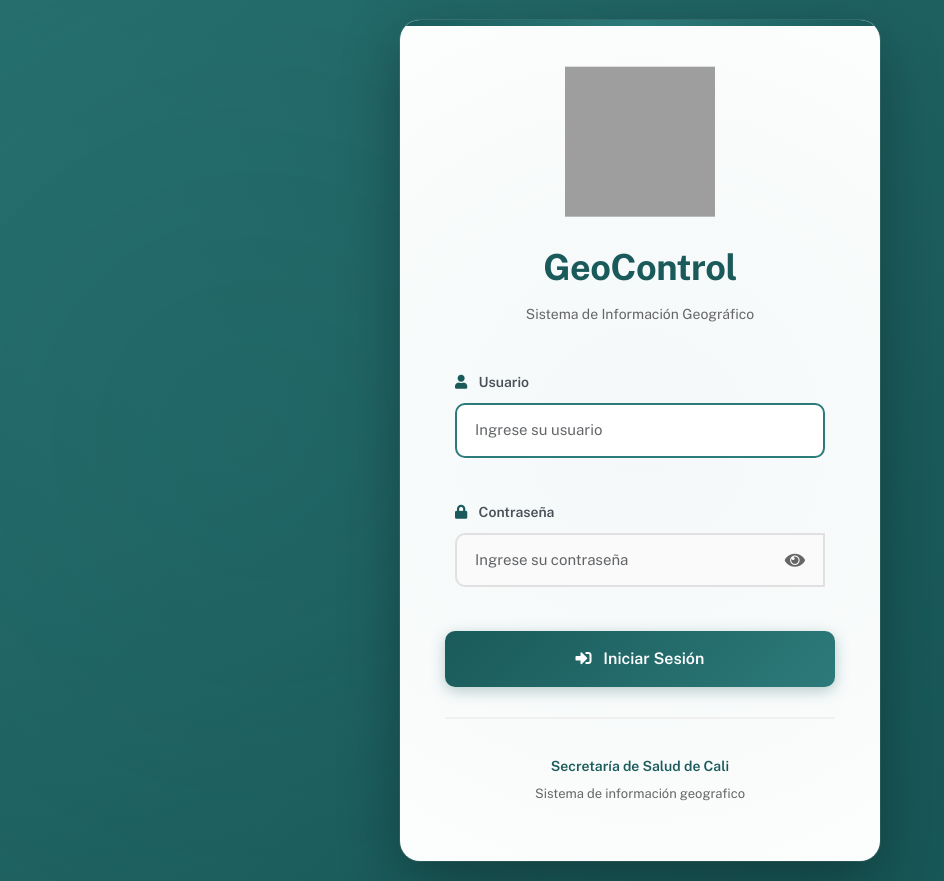
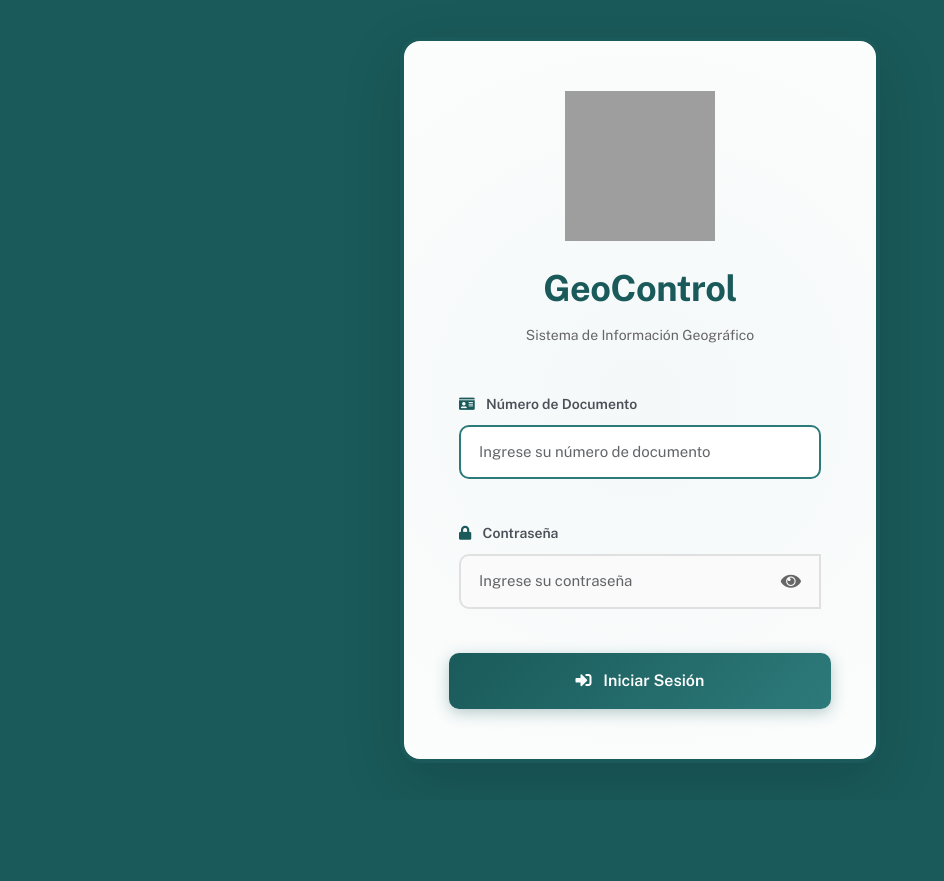
Before and after one commit to Angel-vrc/proyecto-formativo, a PHP site: page /login.php in a window 1280 px wide. Shown: the whole page, without its empty margins (0-944 px from the left). After the commit the page ends 759 px from the top, so only its background shows below. Run offline with PHP 8.4, Linux system fonts and the light colour scheme; grey boxes are pictures that could not be loaded.

Commit message:
Correcion del Login

```diff
--- a/controller/Login/LoginController.php
+++ b/controller/Login/LoginController.php
@@ -23,7 +23,7 @@
                     $password = pg_escape_string($this->getConnect(), $password);
 
                     $condition = "usuario = '$usuario' AND contrasena = '$password'";
-                    $result = $this->findOne("usuarios", "id, usuario, contrasena", $condition);
+                    $result = $this->findOne("usuarios", "id, usuario, contrasena, nombre", $condition);
 
                     if($result != "No se encontro ningun registro"){
 
@@ -32,11 +32,12 @@
                         $_SESSION['auth'] = "ok";
                         $_SESSION['usuario'] = $userData['usuario'];
                         $_SESSION['usuario_id'] = $userData['id'];
+                        $_SESSION['nombre'] = isset($userData['nombre']) ? $userData['nombre'] : $userData['usuario'];
 
                         header("Location: index.php");
                         exit();
                     } else {
-                        $_SESSION['error_login'] = "Usuario o contraseña incorrectos";
+                        $_SESSION['error_login'] = "Número de documento o contraseña incorrectos";
                         header("Location: login.php");
                         exit();
                     }
--- a/view/partials/navbar.php
+++ b/view/partials/navbar.php
@@ -85,7 +85,7 @@
                         </div>
                         <span class="profile-username">
                             <span class="op-7">Hola,</span> <span class="fw-bold"><?php
-                            echo $_SESSION['usuario']; ?></span>
+                            echo isset($_SESSION['nombre']) ? htmlspecialchars($_SESSION['nombre']) : htmlspecialchars($_SESSION['usuario']); ?></span>
                         </span>
                     </a>
                     <ul class="dropdown-menu dropdown-user animated fadeIn">
@@ -95,7 +95,7 @@
                                     <div class="avatar-lg"><img src="assets/img/profile.jpg" alt="image profile" class="avatar-img rounded"></div>
                                     <div class="u-text">
                                         <h4><?php
-                                        echo $_SESSION['usuario']; ?></h4>
+                                        echo isset($_SESSION['nombre']) ? htmlspecialchars($_SESSION['nombre']) : htmlspecialchars($_SESSION['usuario']); ?></h4>
                                         <p class="text-muted">hello@example.com</p><a href="profile.html" class="btn btn-xs btn-secondary btn-sm">Ver Perfil</a>
                                     </div>
                                 </div>
--- a/web/assets/css/login.css
+++ b/web/assets/css/login.css
@@ -5,9 +5,7 @@
 }
 
 body {
-    background: linear-gradient(135deg, #0d4a4a 0%, #1a5a5a 25%, #2d7a7a 50%, #1a5a5a 75%, #0d4a4a 100%);
-    background-size: 400% 400%;
-    animation: gradientShift 15s ease infinite;
+    background: #1a5a5a;
     font-family: 'Public Sans', sans-serif;
     min-height: 100vh;
     display: flex;
@@ -18,57 +16,17 @@ body {
     overflow-x: hidden;
 }
 
-@keyframes gradientShift {
-    0% { background-position: 0% 50%; }
-    50% { background-position: 100% 50%; }
-    100% { background-position: 0% 50%; }
-}
-
-body::before {
-    content: '';
-    position: absolute;
-    top: 0;
-    left: 0;
-    right: 0;
-    bottom: 0;
-    background:
-        radial-gradient(circle at 20% 50%, rgba(45, 122, 122, 0.1) 0%, transparent 50%),
-        radial-gradient(circle at 80% 80%, rgba(26, 90, 90, 0.1) 0%, transparent 50%);
-    pointer-events: none;
-}
-
 .login-container {
     background: #ffffff;
     border-radius: 20px;
-    box-shadow: 0 20px 60px rgba(0, 0, 0, 0.3), 0 0 0 1px rgba(255, 255, 255, 0.1);
+    border: 4px solid #1a5a5a;
+    box-shadow: 0 20px 60px rgba(0, 0, 0, 0.15), 0 0 0 1px rgba(26, 90, 90, 0.1);
     padding: 50px 45px;
     width: 100%;
     max-width: 480px;
     position: relative;
     overflow: hidden;
     z-index: 1;
-    animation: fadeInUp 0.6s ease-out;
-}
-
-@keyframes fadeInUp {
-    from {
-        opacity: 0;
-        transform: translateY(30px);
-    }
-    to {
-        opacity: 1;
-        transform: translateY(0);
-    }
-}
-
-.login-container::before {
-    content: '';
-    position: absolute;
-    top: 0;
-    left: 0;
-    right: 0;
-    height: 6px;
-    background: linear-gradient(90deg, #1a5a5a 0%, #2d7a7a 50%, #1a5a5a 100%);
 }
 
 .login-container::after {
@@ -93,12 +51,6 @@ body::before {
     width: 150px;
     height: 150px;
     margin-bottom: 20px;
-    animation: float 3s ease-in-out infinite;
-}
-
-@keyframes float {
-    0%, 100% { transform: translateY(0px); }
-    50% { transform: translateY(-10px); }
 }
 
 .logo-container h1 {
@@ -212,28 +164,6 @@ body::before {
     margin-right: 8px;
 }
 
-.institution-info {
-    text-align: center;
-    margin-top: 30px;
-    padding-top: 30px;
-    border-top: 2px solid #f0f0f0;
-    position: relative;
-    z-index: 2;
-}
-
-.institution-info p {
-    color: #666;
-    font-size: 13px;
-    margin: 6px 0;
-    line-height: 1.6;
-}
-
-.institution-info strong {
-    color: #1a5a5a;
-    font-weight: 600;
-    font-size: 14px;
-}
-
 .btn-login.loading {
     pointer-events: none;
     opacity: 0.7;
@@ -251,11 +181,6 @@ body::before {
     border: 2px solid #ffffff;
     border-top-color: transparent;
     border-radius: 50%;
-    animation: spin 0.8s linear infinite;
-}
-
-@keyframes spin {
-    to { transform: rotate(360deg); }
 }
 
 @media (max-width: 576px) {
--- /dev/null
+++ b/web/js/validaciones_login.js
@@ -0,0 +1,57 @@
+// Función para mostrar/ocultar contraseña
+function togglePassword() {
+    const passwordInput = document.getElementById('password');
+    const toggleIcon = document.getElementById('toggleIcon');
+
+    if (passwordInput.type === 'password') {
+        passwordInput.type = 'text';
+        toggleIcon.classList.remove('fa-eye');
+        toggleIcon.classList.add('fa-eye-slash');
+    } else {
+        passwordInput.type = 'password';
+        toggleIcon.classList.remove('fa-eye-slash');
+        toggleIcon.classList.add('fa-eye');
+    }
+}
+
+
+document.addEventListener('DOMContentLoaded', function() {
+    const usuarioInput = document.getElementById('usuario');
+    const passwordInput = document.getElementById('password');
+    const loginForm = document.getElementById('loginForm');
+    const passwordToggle = document.querySelector('.password-toggle');
+    const submitBtn = document.getElementById('submitBtn');
+
+    // Validar que solo se ingresen números en el campo de documento
+    if (usuarioInput) {
+        usuarioInput.addEventListener('input', function(e) {
+            this.value = this.value.replace(/[^0-9]/g, '');
+        });
+    }
+
+    if (loginForm) {
+        loginForm.addEventListener('submit', function(e) {
+            const usuario = usuarioInput ? usuarioInput.value.trim() : '';
+            const password = passwordInput ? passwordInput.value : '';
+
+            if (!usuario || !password) {
+                e.preventDefault();
+                alert('Por favor complete todos los campos');
+                return false;
+            }
+
+            // Validar que el número de documento sea  un numero
+            if (!/^\d+$/.test(usuario)) {
+                e.preventDefault();
+                alert('El número de documento solo debe contener números');
+                return false;
+            }
+
+            // Mostrar estado de carga
+            if (submitBtn) {
+                submitBtn.classList.add('loading');
+                submitBtn.innerHTML = '';
+            }
+        });
+    }
+});
--- a/web/login.php
+++ b/web/login.php
@@ -39,9 +39,9 @@ if(isset($_SESSION['error_login'])){
         <form method="POST" action="login.php" id="loginForm">
             <div class="form-group">
                 <label for="usuario">
-                    <i class="fas fa-user"></i> Usuario
+                    <i class="fas fa-id-card"></i> Número de Documento
                 </label>
-                <input  type="text"  class="form-control"  id="usuario"  name="usuario"  placeholder="Ingrese su usuario" required  autocomplete="username" autofocus>
+                <input  type="text"  class="form-control"  id="usuario"  name="usuario"  placeholder="Ingrese su número de documento" required  autocomplete="username" autofocus pattern="[0-9]*" inputmode="numeric">
             </div>
 
             <div class="form-group">
@@ -74,11 +74,6 @@ if(isset($_SESSION['error_login'])){
                 <i class="fas fa-sign-in-alt"></i> Iniciar Sesión
             </button>
         </form>
-
-        <div class="institution-info">
-            <p><strong>Secretaría de Salud de Cali</strong></p>
-            <p>Sistema de información geografico</p>
-        </div>
     </div>
 
     <script src="assets/js/core/jquery-3.7.1.min.js"></script>
@@ -95,55 +90,7 @@ if(isset($_SESSION['error_login'])){
         });
     </script>
 
-    <script>
-        function togglePassword() {
-            const passwordInput = document.getElementById('password');
-            const toggleIcon = document.getElementById('toggleIcon');
-
-            if (passwordInput.type === 'password') {
-                passwordInput.type = 'text';
-                toggleIcon.classList.remove('fa-eye');
-                toggleIcon.classList.add('fa-eye-slash');
-            } else {
-                passwordInput.type = 'password';
-                toggleIcon.classList.remove('fa-eye-slash');
-                toggleIcon.classList.add('fa-eye');
-            }
-        }
-
-        document.querySelector('.password-toggle').addEventListener('keypress', function(e) {
-            if (e.key === 'Enter' || e.key === ' ') {
-                e.preventDefault();
-                togglePassword();
-            }
-        });
-
-        document.getElementById('loginForm').addEventListener('submit', function(e) {
-            const usuario = document.getElementById('usuario').value.trim();
-            const password = document.getElementById('password').value;
-            const submitBtn = document.getElementById('submitBtn');
-
-            if (!usuario || !password) {
-                e.preventDefault();
-                alert('Por favor complete todos los campos');
-                return false;
-            }
-
-            submitBtn.classList.add('loading');
-            submitBtn.innerHTML = '';
-        });
-
-        document.getElementById('usuario').addEventListener('keypress', function(e) {
-            if (e.key === 'Enter') {
-                document.getElementById('password').focus();
-            }
-        });
-
-        document.getElementById('password').addEventListener('keypress', function(e) {
-            if (e.key === 'Enter') {
-                document.getElementById('loginForm').submit();
-            }
-        });
-    </script>
+    <!-- Validaciones del login -->
+    <script src="js/validaciones_login.js"></script>
 </body>
 </html>
```
